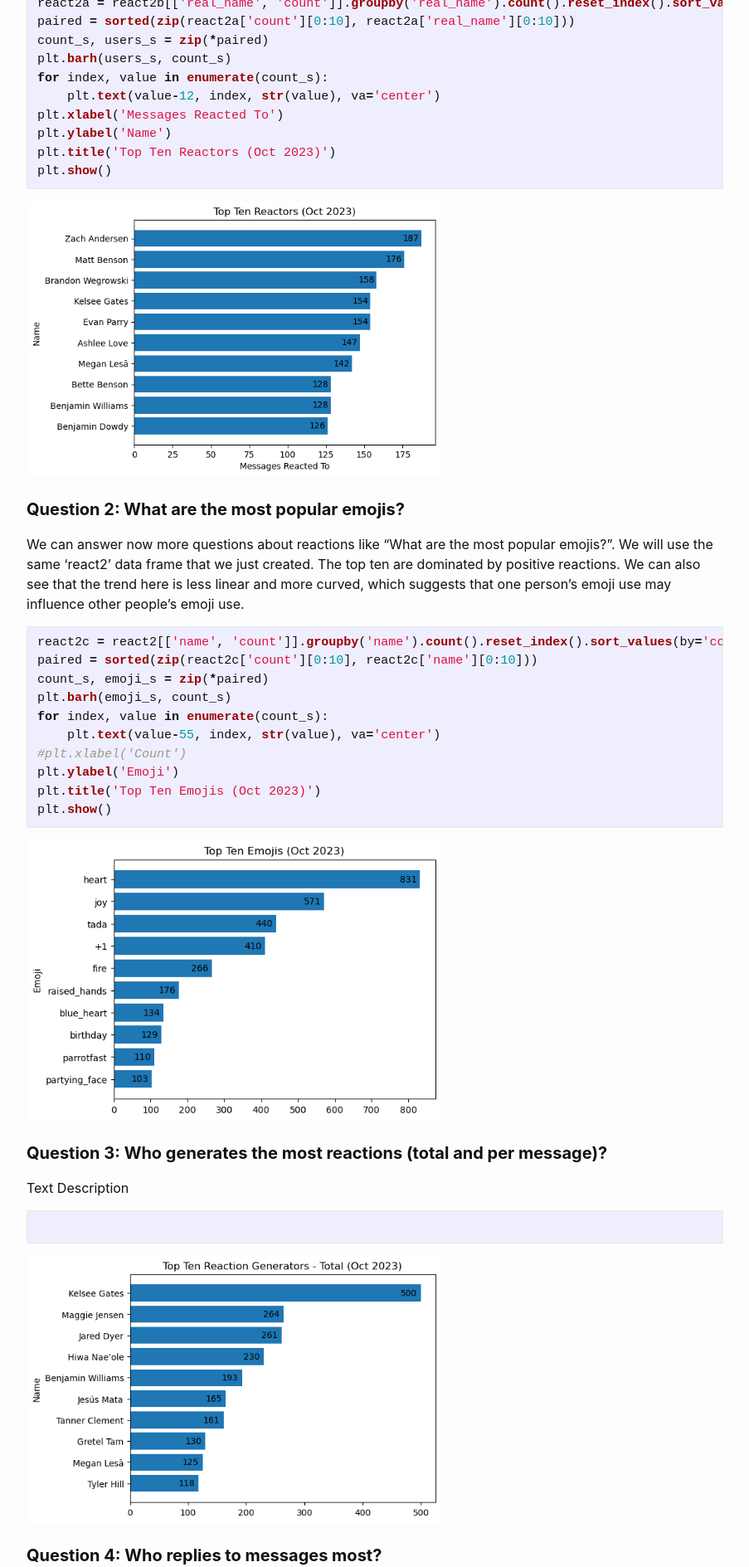
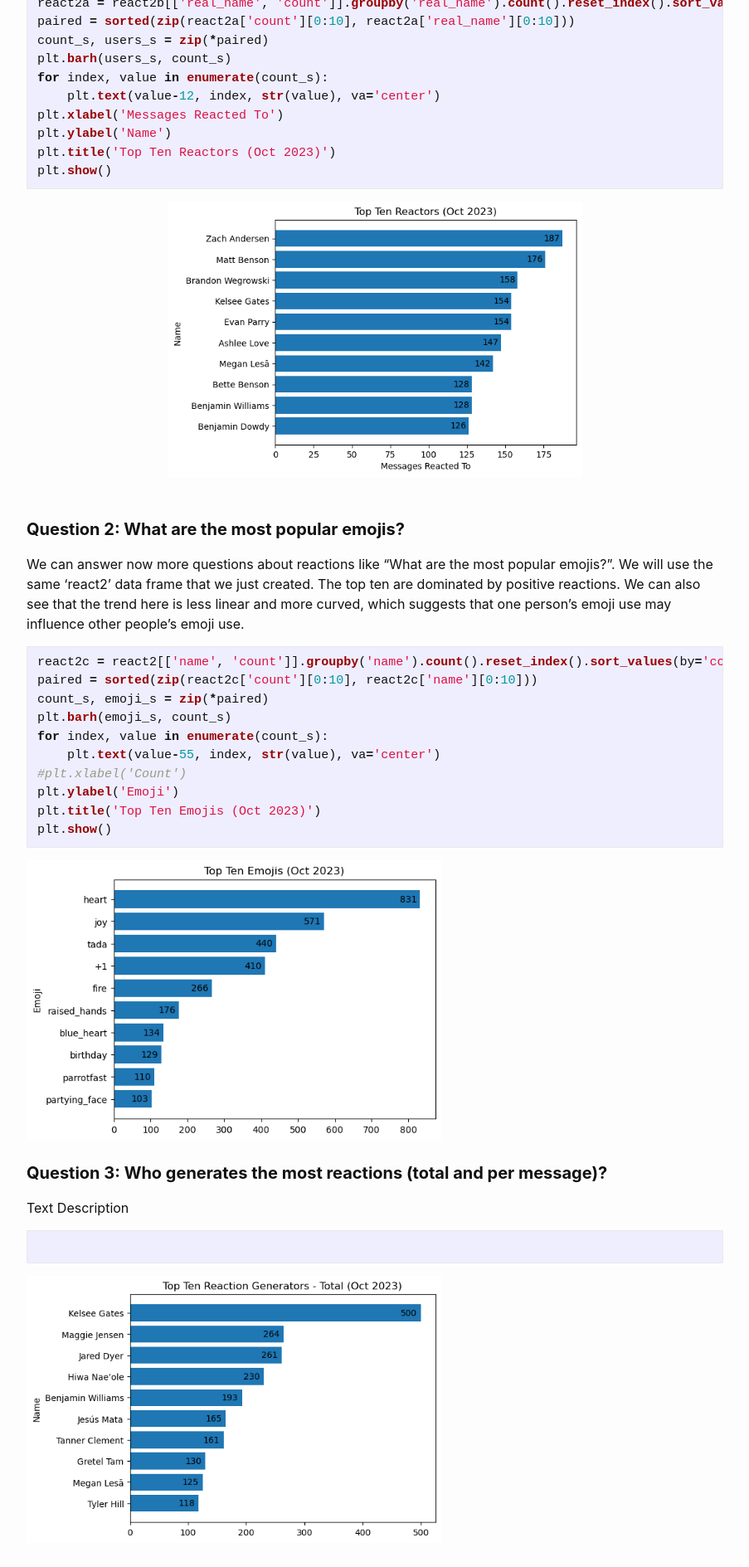
Before and after one commit to bwegr/386, a Jekyll site: the page built from _posts/2023-12-14-project2.md, in a window 1280 px wide. Shown: the part 1932-3821 px from the top of the page at 83% size, without its empty margins (188-1091 px from the left). Built offline with Jekyll 4.4.1, drawn with Linux system fonts in a browser that asks for light colours; comment, search, counter and statistics services are not loaded.

Commit message:
Update 2023-12-14-project2.md
Image centering

````diff
--- a/_posts/2023-12-14-project2.md
+++ b/_posts/2023-12-14-project2.md
@@ -74,7 +74,13 @@ plt.ylabel('Name')
 plt.title('Top Ten Reactors (Oct 2023)')
 plt.show()
 ```
-<html><img src="https://raw.githubusercontent.com/bwegr/386/main/assets/images/topreactors.png" alt="" style="width:500px; align: center;"/><br><br></html>
+<html>
+<!-- <style>
+.center {display: block; margin-left: auto; margin-right: auto;
+  width: 50%; /* Adjust as needed */
+}
+</style> -->
+    <img src="https://raw.githubusercontent.com/bwegr/386/main/assets/images/topreactors.png" alt="" style="display: block; margin-left: auto; margin-right: auto; width:500px;"/><br><br></html>
 
 #### **Question 2: What are the most popular emojis?**
 
````
